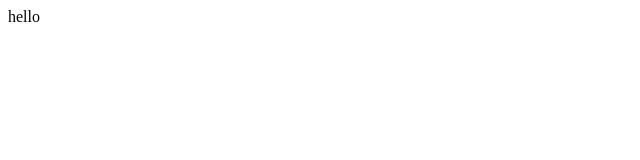
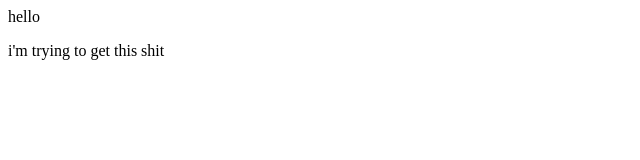
Before and after one commit to Ranyaaaa/testing-, a plain HTML site: page index.html in a window 1280 px wide. Shown: the whole page, without its empty margins (0-640 px from the left). Drawn offline with Linux system fonts and the light colour scheme.

Commit message:
alice edit

```diff
--- a/index.html
+++ b/index.html
@@ -1,5 +1,6 @@
 <html>
     <body>
         <p>hello</p>
+        <p>i'm trying to get this shit</p>
     </body>
 </html>
```
